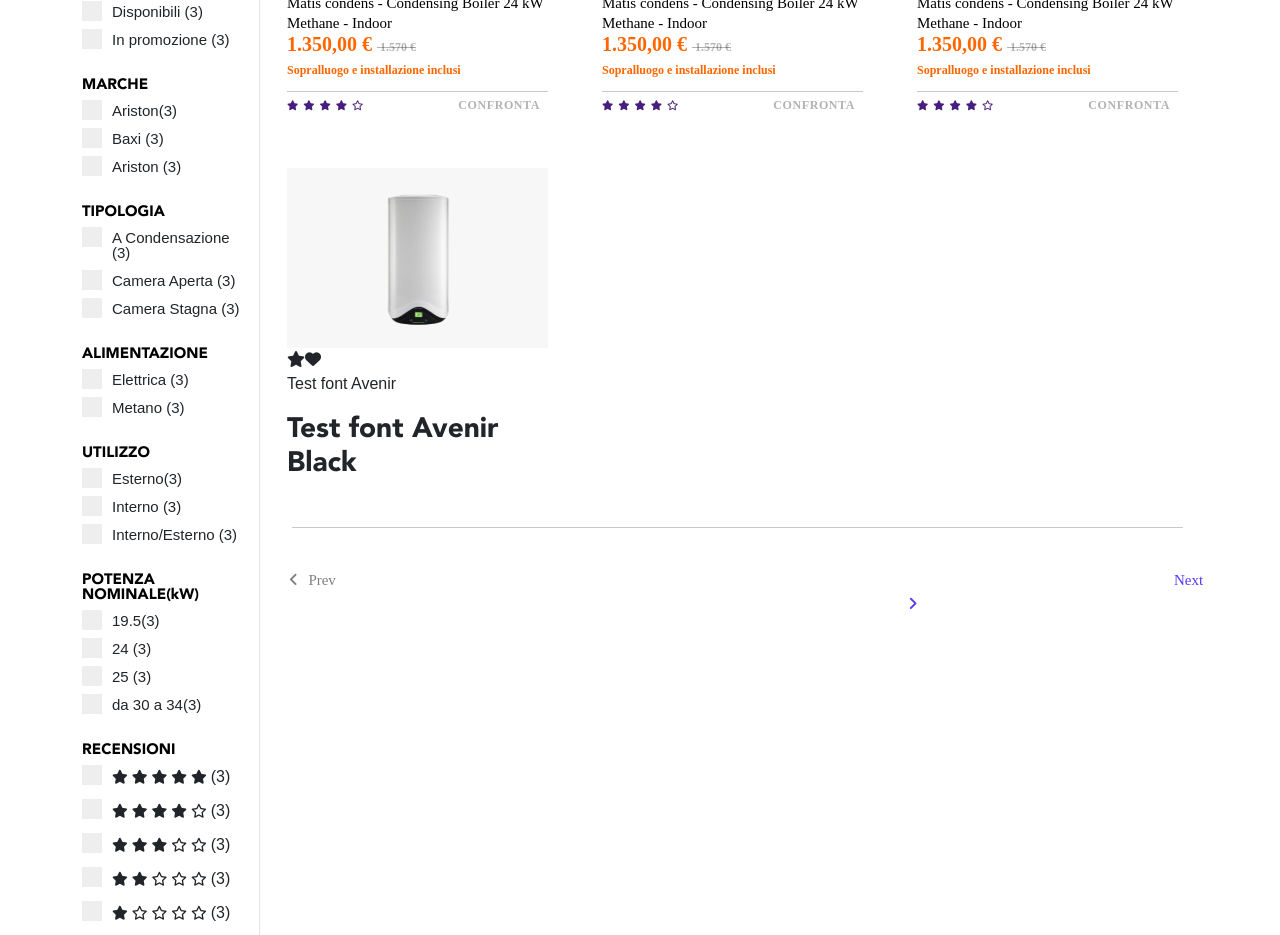
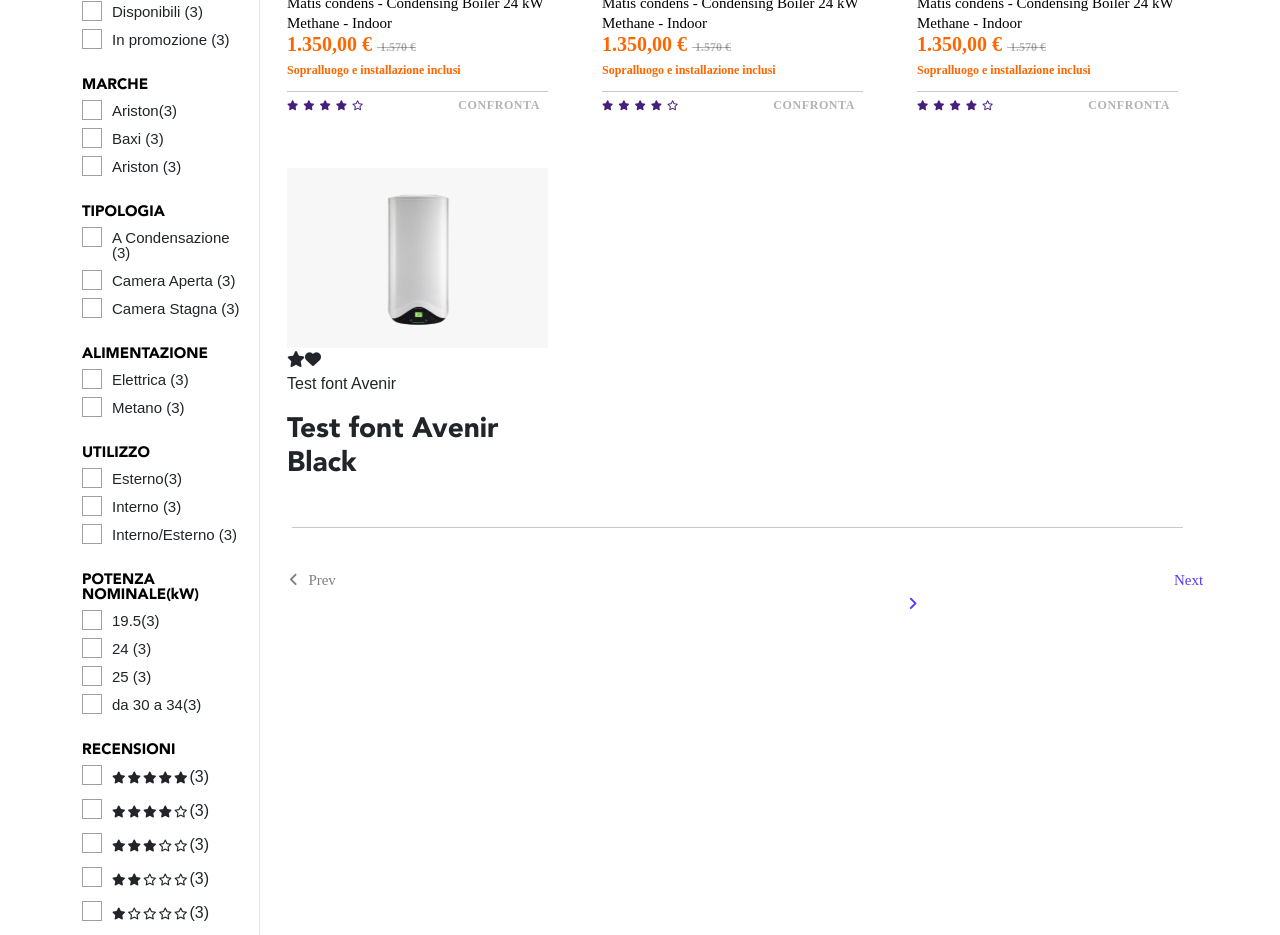
Before and after one commit to Daurelian/frontend-test-master, a React (Create React App) app: page / in a window 1280 px wide. Shown: the part 280-1215 px from the top of the page. Built offline with nearby package versions, Linux system fonts and the light colour scheme.

Commit message:
minor bug fixes

```diff
--- a/src/styles/index.scss
+++ b/src/styles/index.scss
@@ -55,11 +55,12 @@ h3 {
 }
 
 .star-filter {
-  padding-right: 4px;
-  font-size: 14px;
+  padding-right: 2px;
+  font-size: 12px;
 }
 
 .star-distance {
+  padding-bottom: 0;
   margin: 0;
 }
 //Cards
@@ -255,7 +256,10 @@ img {
   left: 0;
   height: 20px;
   width: 20px;
-  background-color: #eee;
+  background-color: rgb(255, 255, 255);
+  border-style: solid;
+  border-width: 1px;
+  border-color: rgb(160, 160, 160);
 }
 
 /* On mouse-over, add a grey background color */
@@ -283,8 +287,8 @@ img {
 
 /* Style the checkmark/indicator */
 .container_filter .checkmark:after {
-  left: 7px;
-  top: 3px;
+  left: 6px;
+  top: 2px;
   width: 6px;
   height: 12px;
   border: solid white;
```
